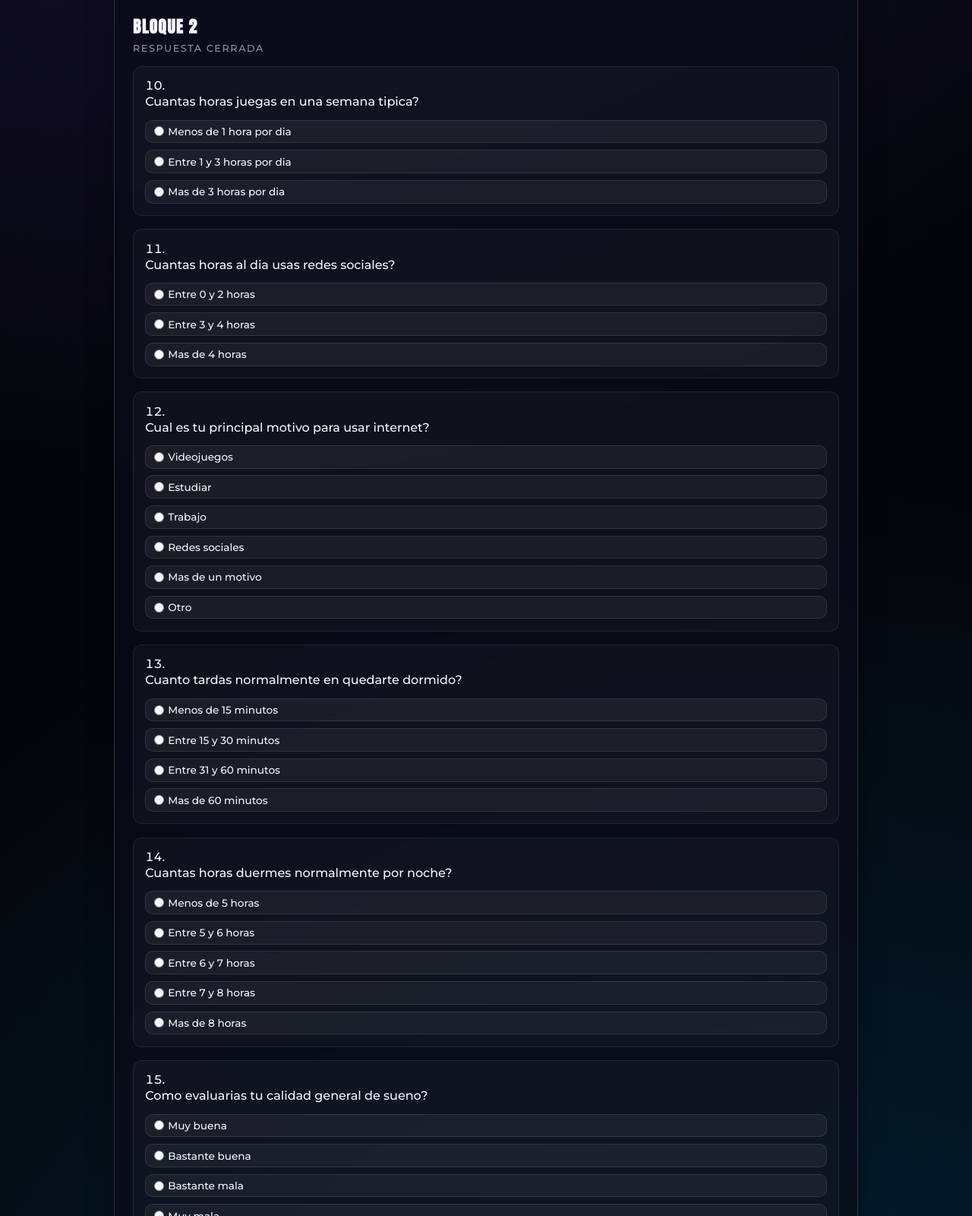
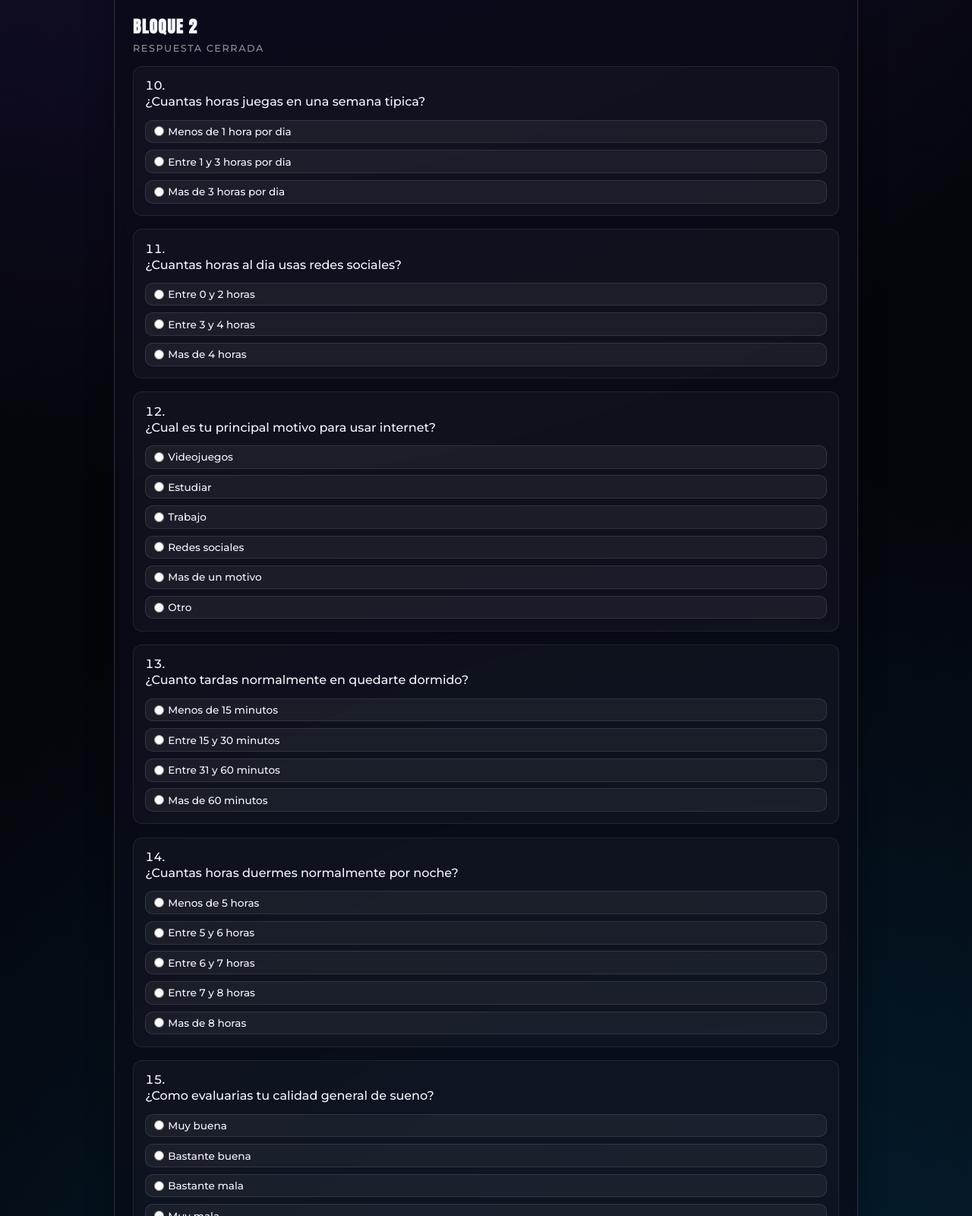
Before and after one commit to vicentearaya/pagina-ciencia-de-datos, a website built with Vite: page frontend/formulario.html in a window 1280 px wide. Shown: the part 1600-3200 px from the top of the page at 76% size. Built offline with nearby package versions, Linux system fonts and the light colour scheme.

Commit message:
Signos de interrogacion al prinicipio

```diff
--- a/frontend/formulario.html
+++ b/frontend/formulario.html
@@ -110,7 +110,7 @@
             <p class="block-hint">Respuesta cerrada</p>
             <ol class="questions-list" start="10">
               <li>
-                <p>Cuantas horas juegas en una semana tipica?</p>
+                <p>¿Cuantas horas juegas en una semana tipica?</p>
                 <div class="options-row options-row--stack">
                   <label
                     ><input
@@ -132,7 +132,7 @@
                 </div>
               </li>
               <li>
-                <p>Cuantas horas al dia usas redes sociales?</p>
+                <p>¿Cuantas horas al dia usas redes sociales?</p>
                 <div class="options-row options-row--stack">
                   <label
                     ><input type="radio" name="social_media_hours" value="0_2h" required />
@@ -149,7 +149,7 @@
                 </div>
               </li>
               <li>
-                <p>Cual es tu principal motivo para usar internet?</p>
+                <p>¿Cual es tu principal motivo para usar internet?</p>
                 <div class="options-row options-row--stack">
                   <label
                     ><input
@@ -186,7 +186,7 @@
                 </div>
               </li>
               <li>
-                <p>Cuanto tardas normalmente en quedarte dormido?</p>
+                <p>¿Cuanto tardas normalmente en quedarte dormido?</p>
                 <div class="options-row options-row--stack">
                   <label
                     ><input type="radio" name="sleep_latency" value="menos_15" required />
@@ -207,7 +207,7 @@
                 </div>
               </li>
               <li>
-                <p>Cuantas horas duermes normalmente por noche?</p>
+                <p>¿Cuantas horas duermes normalmente por noche?</p>
                 <div class="options-row options-row--stack">
                   <label
                     ><input type="radio" name="sleep_duration" value="menos_5" required />
@@ -232,7 +232,7 @@
                 </div>
               </li>
               <li>
-                <p>Como evaluarias tu calidad general de sueno?</p>
+                <p>¿Como evaluarias tu calidad general de sueno?</p>
                 <div class="options-row options-row--stack">
                   <label
                     ><input type="radio" name="sleep_quality" value="muy_buena" required />
@@ -253,7 +253,7 @@
               </li>
               <li>
                 <p>
-                  Con que frecuencia has necesitado ayuda o medicacion para dormir durante el
+                  ¿Con que frecuencia has necesitado ayuda o medicacion para dormir durante el
                   ultimo mes?
                 </p>
                 <div class="options-row options-row--stack">
@@ -286,7 +286,7 @@
               </li>
               <li>
                 <p>
-                  Con que frecuencia te cuesta mantenerte despierto durante el dia?
+                  ¿Con que frecuencia te cuesta mantenerte despierto durante el dia?
                 </p>
                 <div class="options-row options-row--stack">
                   <label
@@ -318,7 +318,7 @@
               </li>
               <li>
                 <p>
-                  Con que frecuencia te cuesta mantener el entusiasmo para hacer tus
+                  ¿Con que frecuencia te cuesta mantener el entusiasmo para hacer tus
                   actividades?
                 </p>
                 <div class="options-row options-row--stack">
```
